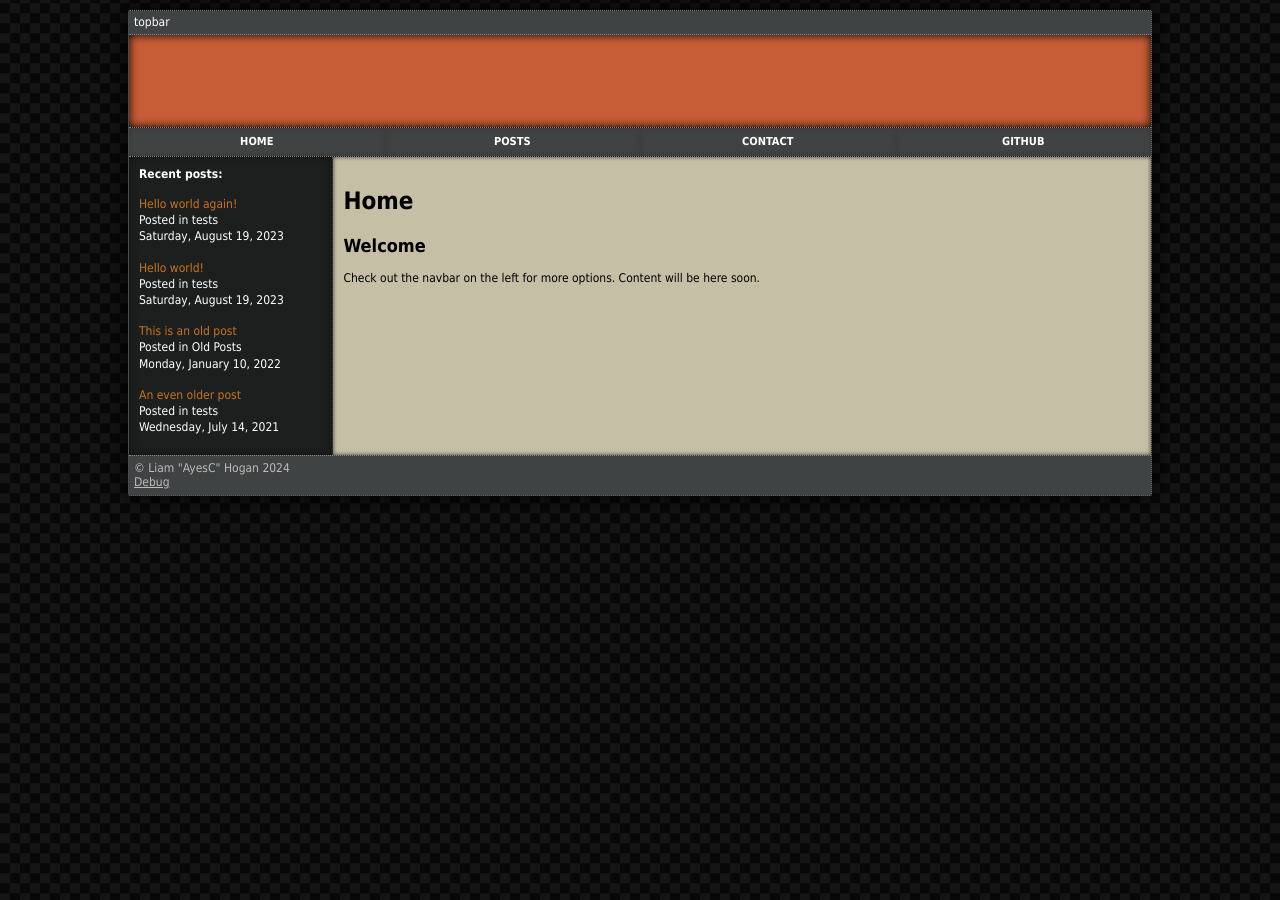
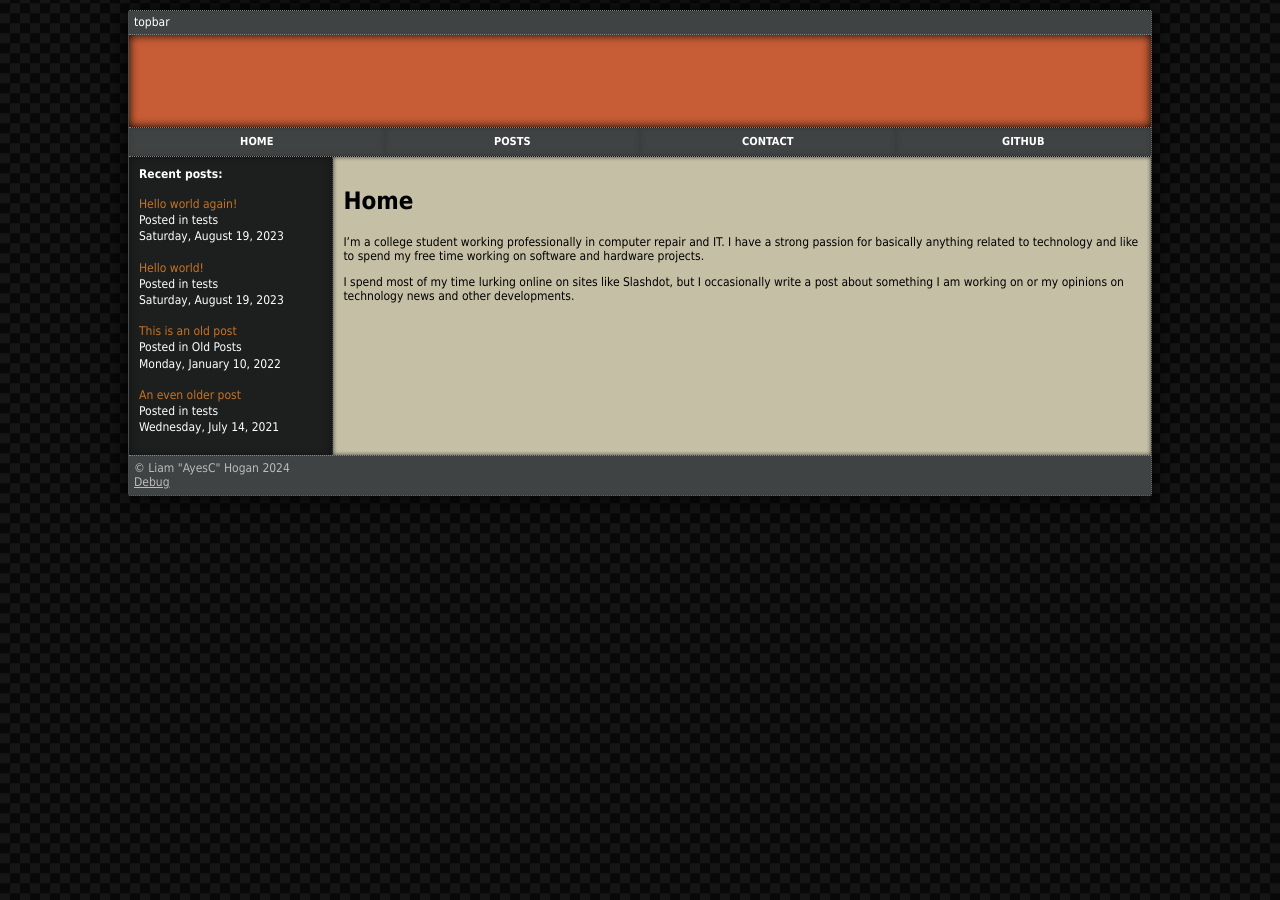
Before and after one commit to ayesc9000/AyesCNET, a Jekyll site: the page built from _pages/index.md, in a window 1280 px wide. Built offline with Jekyll 4.4.1, drawn with Linux system fonts in a browser that asks for light colours.

Commit message:
Update pages

```diff
--- a/_pages/index.md
+++ b/_pages/index.md
@@ -4,6 +4,10 @@ layout: default
 title: Home
 ---
 
-## Welcome
+I'm a college student working professionally in computer repair and IT. I have a
+strong passion for basically anything related to technology and like to spend my
+free time working on software and hardware projects.
 
-Check out the navbar on the left for more options. Content will be here soon.
+I spend most of my time lurking online on sites like Slashdot, but I occasionally
+write a post about something I am working on or my opinions on technology news and
+other developments.
```
Also changed, not shown: _pages/404.md (+3 -4 lines), _pages/about.md (deleted, +0 -13 lines), _pages/posts.md (+1 -1 lines).
